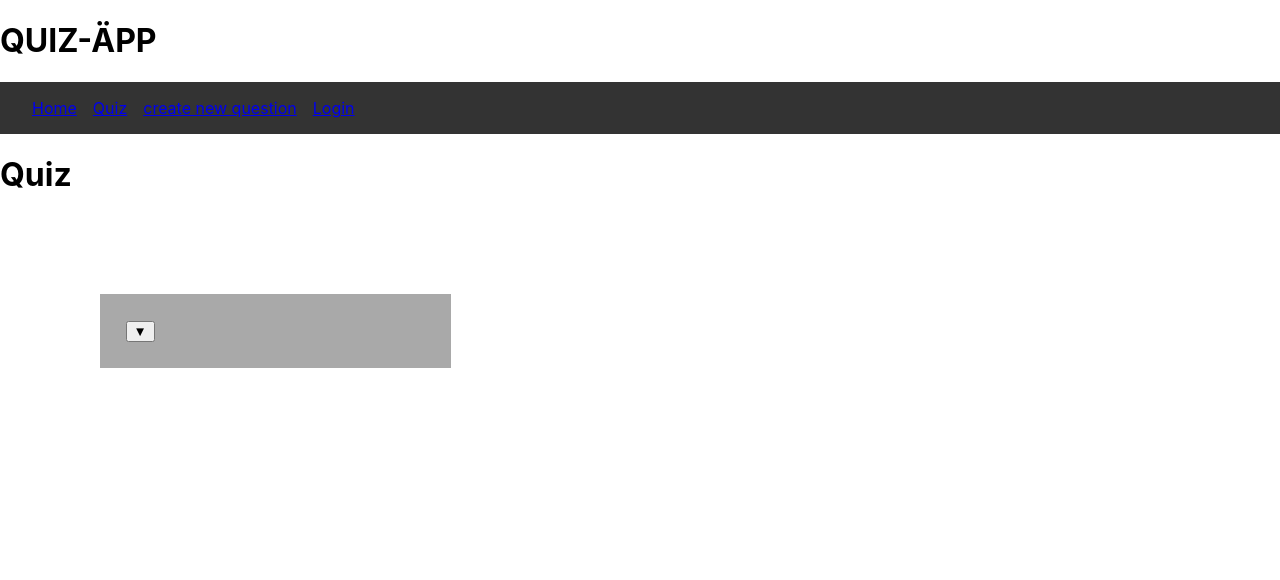
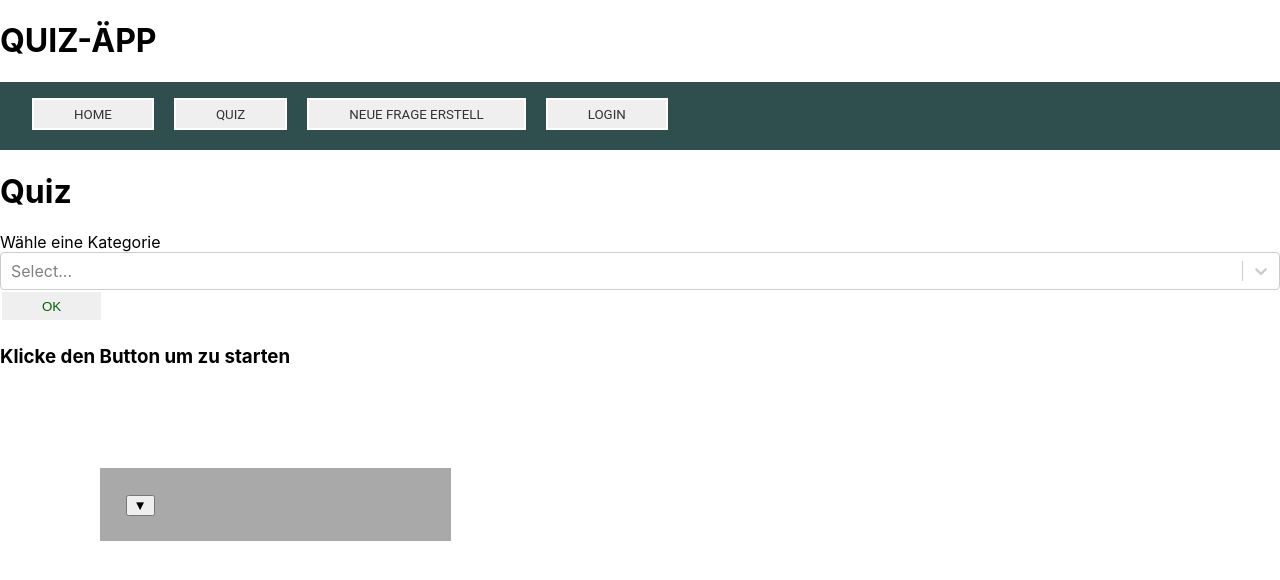
Before and after one commit to yannickMessinger/WebTechnologienProjekt2022, a React (Create React App) app in the folder frontend/: page /quiz in a window 1280 px wide. Shown: the top 580 px of the page. Built offline with nearby package versions, Linux system fonts and the light colour scheme; no server answers.

Commit message:
added quizGame

```diff
--- a/frontend/src/App.tsx
+++ b/frontend/src/App.tsx
@@ -1,9 +1,7 @@
-import React, { useEffect } from "react";
-import { BrowserRouter as Router, Route, Link, Routes } from "react-router-dom";
+import React from "react";
+import { BrowserRouter as Router, Route, Routes } from "react-router-dom";
 import { ApolloClient, ApolloProvider, InMemoryCache } from "@apollo/client";
 import { Chat } from "./components/Chat/Chat";
-import { AddQuiz } from "./components/Quiz/AddQuiz";
-import { AllQuizCategories } from "./components/Quiz/AllQuizCategories";
 import { Layout } from "./pages/Layout";
 import { Home } from "./pages/Home";
 import { Quiz } from "./pages/Quiz";
--- a/frontend/src/components/Navigation/Navigation.module.css
+++ b/frontend/src/components/Navigation/Navigation.module.css
@@ -1,7 +1,7 @@
 .navigation {
     margin: 0;
     box-sizing: border-box;
-    background-color: #333;
+    background-color:darkslategrey;
     color: white;
     display: flex;
     justify-content: space-between;
@@ -18,11 +18,31 @@
     gap: 1rem;
 }
 
-.navigation li.active {
-    background-color: #555;
-    color:aliceblue;
+.button {
+    display:inline-block;
+    padding:0.5em 3em;
+    border:0.16em solid #FFFFFF;
+    margin:0 0.3em 0.3em 0;
+    box-sizing: border-box;
+    text-decoration:none;
+    text-transform:uppercase;
+    font-family:'Roboto',sans-serif;
+    font-weight:400;
+    color:#333;
+    text-align:center;
+    transition: all 0.15s;
 }
 
-.navigation li:hover {
-    color: white;
+.button:hover {
+    color:#000;
+    background-color:cornflowerblue;
 }
+
+.button:active {
+    border-color: darkblue;
+}
+
+.link {
+    text-decoration: none;
+    color: #000;
+}
--- a/frontend/src/components/Navigation/Navigation.tsx
+++ b/frontend/src/components/Navigation/Navigation.tsx
@@ -1,4 +1,4 @@
-import React, { ReactNode } from "react";
+import React from "react";
 import { Link, useMatch, useResolvedPath } from "react-router-dom";
 import css from "./Navigation.module.css";
 
@@ -6,10 +6,10 @@ export const NavBar = () => {
   return (
     <nav className={css.navigation}>
       <ul>
-        <NavLink to="/">Home</NavLink>
-        <NavLink to="/quiz">Quiz</NavLink>
-        <NavLink to="/createQuestion">create new question</NavLink>
-        <NavLink to="/login">Login</NavLink>
+        <NavLink to="/" name="Home" />
+        <NavLink to="/quiz" name="Quiz" />
+        <NavLink to="/createQuestion" name="neue Frage erstell" />
+        <NavLink to="/login" name="Login" />
       </ul>
     </nav>
   );
@@ -17,17 +17,17 @@ export const NavBar = () => {
 
 interface NavLinkProps {
   to: string;
-  children: ReactNode;
+  name: string;
 }
 
-const NavLink = ({ to, children, ...props }: NavLinkProps) => {
+const NavLink = ({ to, name, ...props }: NavLinkProps) => {
   const resolvedPath = useResolvedPath(to);
   const isActive = useMatch({ path: resolvedPath.pathname, end: true });
 
   return (
     <li className={isActive ? "active" : ""}>
-      <Link to={to} {...props}>
-        {children}
+      <Link className={css.link} to={to} {...props}>
+        <button className={css.button}>{name}</button>
       </Link>
     </li>
   );
--- /dev/null
+++ b/frontend/src/components/Quiz/QuizGame/QuizCategorySelection.module.css
@@ -0,0 +1,18 @@
+.button {
+    display:inline-block;
+    padding:0.5em 3em;
+    border:0.16em solid #FFFFFF;
+    margin:0 0.3em 0.3em 0;
+    box-sizing: border-box;
+    text-decoration:none;
+    text-transform:uppercase;
+    font-weight:400;
+    color:darkgreen;
+    text-align:center;
+    transition: all 0.15s;
+}
+
+.button:hover {
+    color:#fff;
+    background-color:darkgreen;
+}
--- a/frontend/src/components/Quiz/QuizGame/QuizCategorySelection.tsx
+++ b/frontend/src/components/Quiz/QuizGame/QuizCategorySelection.tsx
@@ -1,16 +1,25 @@
 import React, { useState } from "react";
-import Select, { OptionsOrGroups } from "react-select";
+import Select from "react-select";
 import { useQuery } from "@apollo/client";
-import { GET_CATEGORIES } from "../../../graphql/Query";
-import { useQuiz } from "../../../hooks/useQuiz";
+import {
+  GET_ALL_QUESTIONS_TO_CATEGORY,
+  GET_AVAILABLE_QUIZ_CATEGORIES,
+} from "../../../graphql/Query";
+import css from "./QuizCategorySelection.module.css";
+import { IQuizquestion } from "../../../typings/Quizquestion";
+
+interface Props {
+  displayQuestions: (questions: IQuizquestion[]) => void;
+  startPlaying: (value: boolean) => void;
+}
 
 interface OptionProps {
   value: string;
   label: string;
 }
 
-export const QuizCategorySelection = () => {
-  const { data } = useQuery(GET_CATEGORIES);
+export const QuizCategorySelection = (props: Props) => {
+  const { data } = useQuery(GET_AVAILABLE_QUIZ_CATEGORIES);
   const [selected, setSelected] = useState("");
 
   let categories = Array<OptionProps>();
@@ -19,19 +28,30 @@ export const QuizCategorySelection = () => {
       categories.push({ value: item, label: item });
     });
   }
+
+  const allCategorys = useQuery(GET_ALL_QUESTIONS_TO_CATEGORY, {
+    variables: { category: selected },
+    onCompleted: (data) => {
+      console.log("data", data);
+      props.displayQuestions(data.quizCategory);
+    },
+  });
+
   const handleSelect = (selectedOption: OptionProps | null) => {
     if (selectedOption !== null) {
       setSelected(selectedOption.value);
     }
   };
+
+  const handleClick = (e: React.MouseEvent<HTMLButtonElement>) => {
+    props.startPlaying(true);
+  }
+
   return (
     <>
-      <form>
-        <label htmlFor="category">Wähle eine Kategorie</label>
-        <Select options={categories} onChange={handleSelect} />
-        <br />
-        <input type="submit" value="Submit" />
-      </form>
+      <label htmlFor="category">Wähle eine Kategorie</label>
+      <Select options={categories} onChange={handleSelect} />
+      <button className={css.button} onClick={e => handleClick(e)}>OK</button>
     </>
   );
 };
--- /dev/null
+++ b/frontend/src/components/Quiz/QuizGame/QuizQuestion.module.css
@@ -0,0 +1,19 @@
+.question {
+    text-align: center;
+}
+
+.list {
+    list-style: none;
+    padding: 0;
+    border-style: solid;
+    border-width: 1px;
+}
+
+.li_items {
+    padding: 10px;
+    text-align: center;
+}
+
+.li_items:hover {
+    background-color: teal;
+}
--- /dev/null
+++ b/frontend/src/components/Quiz/QuizGame/QuizQuestion.tsx
@@ -0,0 +1,33 @@
+import React, { useState } from "react";
+import { IQuizquestion } from "../../../typings/Quizquestion";
+import css from "./QuizQuestion.module.css";
+
+interface QuizQuestionProps {
+    questions: IQuizquestion[]
+}
+
+export const QuizQuestion = (props:QuizQuestionProps) => {
+    const [index, setIndex] = useState(0);
+    console.log(props.questions);
+    const questions = props.questions;
+
+    const checkAnswer = (i: string) => {
+        console.log(i);
+
+    }
+
+    return (
+        <>
+        <h2 className={css.question}>{questions.at(index)?.question_content}</h2>
+        <ul className={css.list}>
+            {questions.at(index)?.possible_answers.map((item) => {
+                return (
+                    <li key={item} className={css.li_items} onClick={() => checkAnswer(item)}>
+                        {item}
+                    </li>
+                )
+            })}
+        </ul>
+        </>
+    )
+}
--- a/frontend/src/graphql/Query.tsx
+++ b/frontend/src/graphql/Query.tsx
@@ -18,12 +18,6 @@ export const GET_ALL_QUESTIONS_TO_CATEGORY = gql`
   }
 `;
 
-export const GET_CATEGORIES = gql`
-  query categories {
-    categories
-  }
-`;
-
 export const GET_QUIZ_BY_CATEGORY = gql`
   query quizCategory($category: String) {
     quizCategory(category: $category) {
--- a/frontend/src/hooks/useQuiz.ts
+++ b/frontend/src/hooks/useQuiz.ts
@@ -56,5 +56,7 @@ export const useQuiz = () => {
     postQuizQuestion,
     addNewQuiz,
     quizId,
+    quizQuestions,
+    setQuizQuestions
   };
 };
--- a/frontend/src/pages/Quiz.tsx
+++ b/frontend/src/pages/Quiz.tsx
@@ -1,7 +1,26 @@
-import React from "react";
+import React, { useState } from "react";
+import { QuizCategorySelection } from "../components/Quiz/QuizGame/QuizCategorySelection";
+import { QuizQuestion } from "../components/Quiz/QuizGame/QuizQuestion";
+import { useQuiz } from "../hooks/useQuiz";
 
 export const Quiz = () => {
-    return (
-        <h1>Quiz</h1>
-    );
-}
+  const { quizQuestions, setQuizQuestions } = useQuiz();
+  const [playing, setPlaying] = useState(false);
+
+  return (
+    <>
+      <h1>Quiz</h1>
+      {playing ? (
+        <QuizQuestion questions={quizQuestions} />
+      ) : (
+        <>
+          <QuizCategorySelection
+            displayQuestions={setQuizQuestions}
+            startPlaying={setPlaying}
+          />
+          <h3>Klicke den Button um zu starten</h3>
+        </>
+      )}
+    </>
+  );
+};
```
Also changed, not shown: frontend/src/pages/CategorySelection.tsx (deleted, +0 -11 lines).
